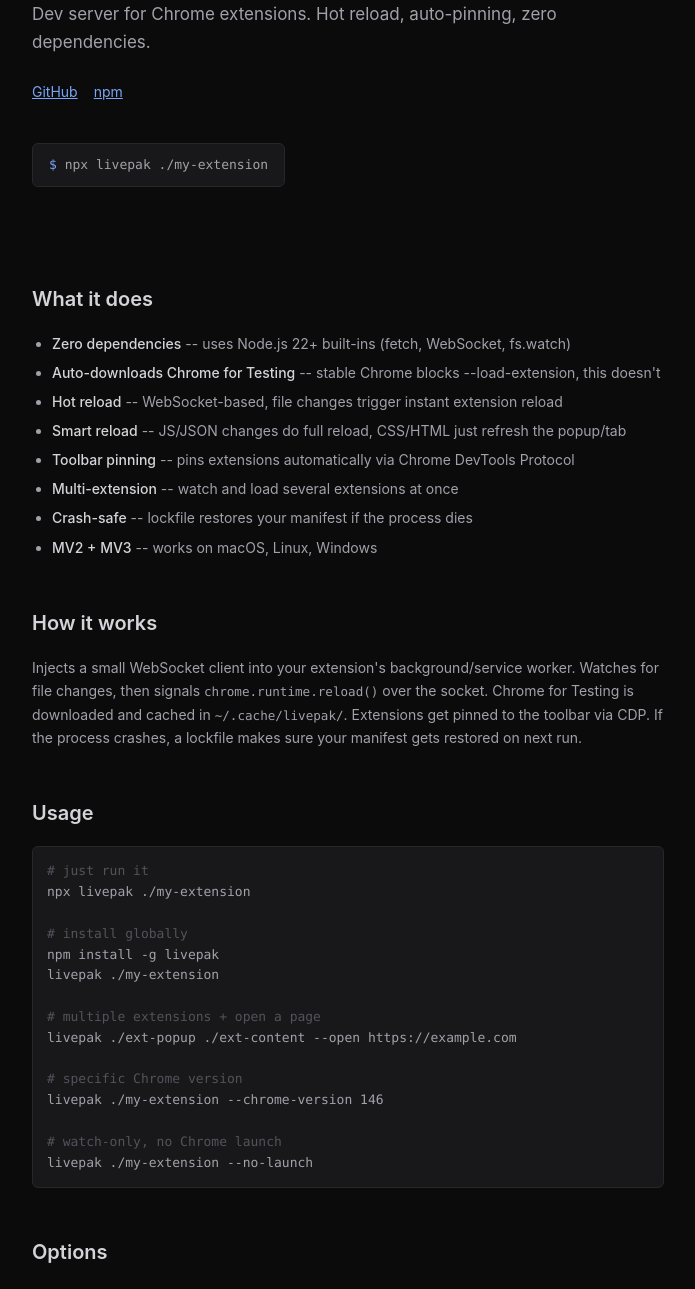
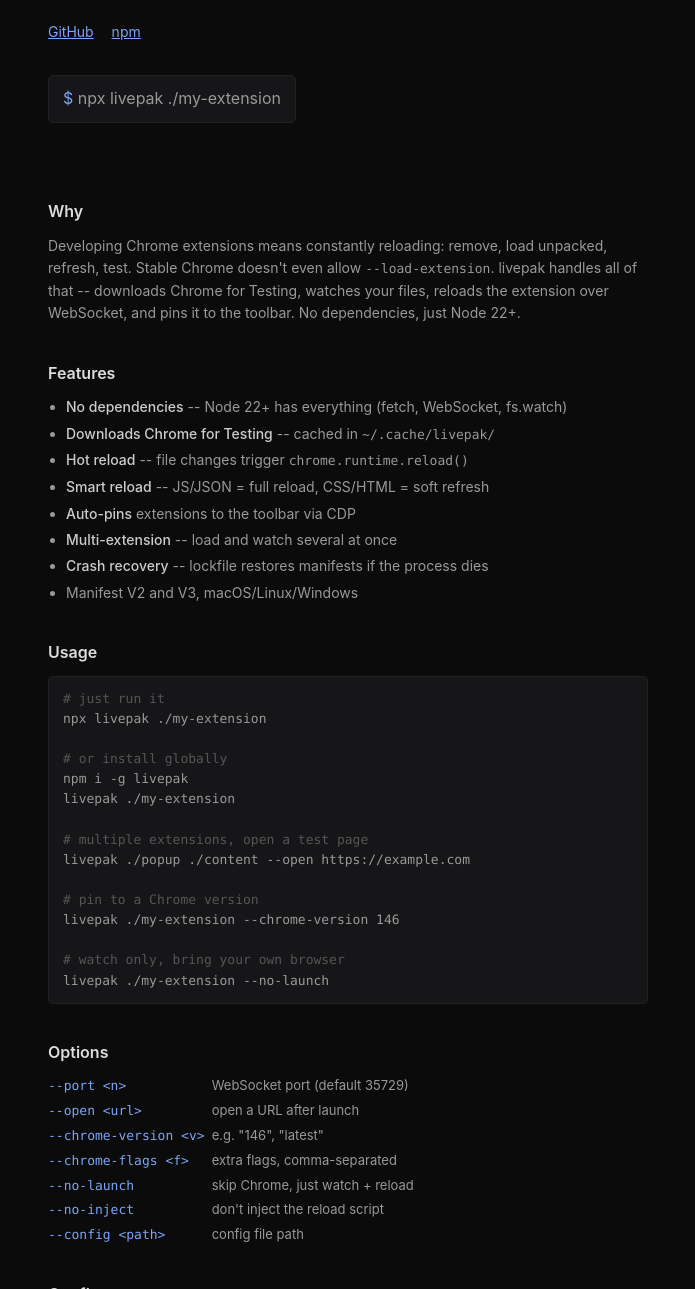
Before and after one commit to jeanpierrecarvalho/livepak, a browser extension: page docs/index.html in a window 1280 px wide. Shown: the part 157-1446 px from the top of the page, without its empty margins (292-987 px from the left). Drawn offline with Linux system fonts and the light colour scheme.

Commit message:
docs: rewrite landing page

```diff
--- a/docs/index.html
+++ b/docs/index.html
@@ -6,242 +6,143 @@
   <title>livepak</title>
   <meta name="description" content="Dev server for Chrome extensions. Hot reload, auto-pinning, zero dependencies.">
   <meta property="og:title" content="livepak">
-  <meta property="og:description" content="Zero-dependency Chrome extension dev server.">
+  <meta property="og:description" content="Dev server for Chrome extensions. Hot reload, auto-pinning, zero dependencies.">
   <meta property="og:type" content="website">
   <meta property="og:url" content="https://jeanpierrecarvalho.github.io/livepak/">
   <style>
     * { margin: 0; padding: 0; box-sizing: border-box; }
-
     body {
-      font-family: -apple-system, BlinkMacSystemFont, 'Segoe UI', Roboto, sans-serif;
+      font-family: -apple-system, BlinkMacSystemFont, 'Segoe UI', sans-serif;
       background: #0b0b0c;
-      color: #d4d4d8;
-      line-height: 1.65;
-      -webkit-font-smoothing: antialiased;
+      color: #ccc;
+      line-height: 1.6;
     }
-
     a { color: #7ba4f5; }
-    a:hover { color: #a3c2ff; }
-    code { font-family: 'SF Mono', 'Cascadia Code', Consolas, monospace; font-size: 0.9em; }
-
-    .wrap {
-      max-width: 680px;
+    code, pre {
+      font-family: 'SF Mono', Consolas, monospace;
+      font-size: 13px;
+    }
+    .w {
+      max-width: 640px;
       margin: 0 auto;
-      padding: 80px 24px 60px;
+      padding: 72px 20px 48px;
     }
-
     h1 {
-      font-size: 42px;
+      font-size: 36px;
       font-weight: 700;
-      letter-spacing: -1.5px;
-      margin-bottom: 8px;
+      letter-spacing: -1px;
     }
-
-    .tagline {
-      color: #a1a1aa;
-      font-size: 17px;
-      margin-bottom: 24px;
+    .sub {
+      color: #888;
+      margin: 6px 0 20px;
     }
-
-    .links {
-      display: flex;
-      gap: 16px;
-      font-size: 14px;
+    .links { font-size: 14px; margin-bottom: 32px; }
+    .links a { margin-right: 14px; }
+    .cmd {
+      background: #161618;
+      border: 1px solid #222;
+      border-radius: 5px;
+      padding: 10px 14px;
+      color: #999;
+      display: inline-block;
       margin-bottom: 40px;
-    }
-
-    .install-cmd {
-      display: inline-block;
-      background: #18181b;
-      border: 1px solid #27272a;
-      border-radius: 6px;
-      padding: 10px 16px;
-      font-family: 'SF Mono', 'Cascadia Code', Consolas, monospace;
-      font-size: 13px;
-      color: #a1a1aa;
-      margin-bottom: 48px;
       cursor: pointer;
     }
-
-    .install-cmd:hover { border-color: #3f3f46; }
-    .install-cmd span { color: #7ba4f5; user-select: none; }
-
+    .cmd:hover { border-color: #333; }
+    .cmd b { color: #7ba4f5; font-weight: normal; }
     h2 {
-      font-size: 20px;
+      font-size: 16px;
       font-weight: 600;
-      margin-top: 48px;
-      margin-bottom: 16px;
+      color: #ddd;
+      margin: 36px 0 10px;
     }
-
-    ul {
-      padding-left: 20px;
-      color: #a1a1aa;
-      font-size: 14px;
+    p, li { font-size: 14px; color: #999; }
+    ul { padding-left: 18px; }
+    li { margin-bottom: 4px; }
+    li strong { color: #ccc; font-weight: 500; }
+    .block {
+      background: #161618;
+      border: 1px solid #222;
+      border-radius: 5px;
+      margin: 10px 0 16px;
+      overflow: hidden;
     }
-
-    ul li { margin-bottom: 6px; }
-    ul li strong { color: #d4d4d8; font-weight: 500; }
-
-    .pre-wrap {
-      background: #18181b;
-      border: 1px solid #27272a;
-      border-radius: 6px;
-      overflow: hidden;
-      margin: 12px 0 20px;
+    pre { padding: 12px 14px; color: #999; overflow-x: auto; line-height: 1.55; }
+    pre .c { color: #555; }
+    table { width: 100%; border-collapse: collapse; font-size: 13px; margin: 8px 0; }
+    th { text-align: left; padding: 6px 12px; color: #666; font-size: 11px; text-transform: uppercase; letter-spacing: 0.5px; font-weight: 600; border-bottom: 1px solid #1a1a1e; }
+    td { padding: 6px 12px; color: #888; border-bottom: 1px solid #1a1a1e; }
+    td:first-child { color: #ccc; }
+    tr:last-child td { border: none; }
+    .me { color: #7ba4f5; }
+    .flag { color: #7ba4f5; white-space: nowrap; min-width: 160px; display: inline-block; }
+    .opts p { margin: 3px 0; font-size: 13px; }
+    footer { margin-top: 48px; padding-top: 20px; border-top: 1px solid #1a1a1e; font-size: 12px; color: #555; }
+    footer a { color: #666; text-decoration: none; }
+    footer a:hover { color: #999; }
+    @media (max-width: 480px) {
+      .flag { display: block; min-width: auto; }
     }
-
-    .pre-label {
-      padding: 8px 14px;
-      font-size: 11px;
-      color: #52525b;
-      border-bottom: 1px solid #27272a;
-    }
-
-    pre {
-      padding: 14px;
-      overflow-x: auto;
-      font-family: 'SF Mono', 'Cascadia Code', Consolas, monospace;
-      font-size: 13px;
-      line-height: 1.6;
-      color: #a1a1aa;
-    }
-
-    pre .c { color: #52525b; }
-
-    .tbl {
-      overflow-x: auto;
-      margin: 12px 0;
-    }
-
-    table {
-      width: 100%;
-      border-collapse: collapse;
-      font-size: 13px;
-    }
-
-    th, td {
-      text-align: left;
-      padding: 8px 14px;
-      border-bottom: 1px solid #1e1e22;
-    }
-
-    th {
-      color: #71717a;
-      font-weight: 600;
-      font-size: 12px;
-      text-transform: uppercase;
-      letter-spacing: 0.5px;
-    }
-
-    td { color: #a1a1aa; }
-    td:first-child { color: #d4d4d8; }
-    tr:last-child td { border-bottom: none; }
-    .hl { color: #7ba4f5; font-weight: 500; }
-
-    .opts {
-      font-size: 13px;
-      color: #a1a1aa;
-    }
-
-    .opt {
-      display: flex;
-      gap: 12px;
-      padding: 5px 0;
-    }
-
-    .opt code {
-      color: #7ba4f5;
-      white-space: nowrap;
-      min-width: 170px;
-    }
-
-    @media (max-width: 540px) {
-      .opt { flex-direction: column; gap: 0; }
-      .opt code { min-width: auto; }
-    }
-
-    footer {
-      margin-top: 56px;
-      padding-top: 24px;
-      border-top: 1px solid #1e1e22;
-      font-size: 13px;
-      color: #52525b;
-    }
-
-    footer a { color: #71717a; text-decoration: none; }
-    footer a:hover { color: #a1a1aa; }
   </style>
 </head>
 <body>
-  <div class="wrap">
-
+  <div class="w">
     <h1>livepak</h1>
-    <p class="tagline">Dev server for Chrome extensions. Hot reload, auto-pinning, zero dependencies.</p>
-
+    <p class="sub">Dev server for Chrome extensions. Hot reload, auto-pinning, zero dependencies.</p>
     <div class="links">
       <a href="https://github.com/jeanpierrecarvalho/livepak">GitHub</a>
       <a href="https://www.npmjs.com/package/livepak">npm</a>
     </div>
+    <div class="cmd" onclick="navigator.clipboard.writeText('npx livepak ./my-extension')"><b>$</b> npx livepak ./my-extension</div>
 
-    <div class="install-cmd" onclick="navigator.clipboard.writeText('npx livepak ./my-extension')">
-      <span>$ </span>npx livepak ./my-extension
-    </div>
+    <h2>Why</h2>
+    <p>Developing Chrome extensions means constantly reloading: remove, load unpacked, refresh, test. Stable Chrome doesn't even allow <code>--load-extension</code>. livepak handles all of that -- downloads Chrome for Testing, watches your files, reloads the extension over WebSocket, and pins it to the toolbar. No dependencies, just Node 22+.</p>
 
-    <h2>What it does</h2>
+    <h2>Features</h2>
     <ul>
-      <li><strong>Zero dependencies</strong> -- uses Node.js 22+ built-ins (fetch, WebSocket, fs.watch)</li>
-      <li><strong>Auto-downloads Chrome for Testing</strong> -- stable Chrome blocks --load-extension, this doesn't</li>
-      <li><strong>Hot reload</strong> -- WebSocket-based, file changes trigger instant extension reload</li>
-      <li><strong>Smart reload</strong> -- JS/JSON changes do full reload, CSS/HTML just refresh the popup/tab</li>
-      <li><strong>Toolbar pinning</strong> -- pins extensions automatically via Chrome DevTools Protocol</li>
-      <li><strong>Multi-extension</strong> -- watch and load several extensions at once</li>
-      <li><strong>Crash-safe</strong> -- lockfile restores your manifest if the process dies</li>
-      <li><strong>MV2 + MV3</strong> -- works on macOS, Linux, Windows</li>
+      <li><strong>No dependencies</strong> -- Node 22+ has everything (fetch, WebSocket, fs.watch)</li>
+      <li><strong>Downloads Chrome for Testing</strong> -- cached in <code>~/.cache/livepak/</code></li>
+      <li><strong>Hot reload</strong> -- file changes trigger <code>chrome.runtime.reload()</code></li>
+      <li><strong>Smart reload</strong> -- JS/JSON = full reload, CSS/HTML = soft refresh</li>
+      <li><strong>Auto-pins</strong> extensions to the toolbar via CDP</li>
+      <li><strong>Multi-extension</strong> -- load and watch several at once</li>
+      <li><strong>Crash recovery</strong> -- lockfile restores manifests if the process dies</li>
+      <li>Manifest V2 and V3, macOS/Linux/Windows</li>
     </ul>
 
-    <h2>How it works</h2>
-    <p style="color:#a1a1aa; font-size:14px;">
-      Injects a small WebSocket client into your extension's background/service worker.
-      Watches for file changes, then signals <code>chrome.runtime.reload()</code> over the socket.
-      Chrome for Testing is downloaded and cached in <code>~/.cache/livepak/</code>.
-      Extensions get pinned to the toolbar via CDP.
-      If the process crashes, a lockfile makes sure your manifest gets restored on next run.
-    </p>
-
     <h2>Usage</h2>
-
-    <div class="pre-wrap">
+    <div class="block">
       <pre><span class="c"># just run it</span>
 npx livepak ./my-extension
 
-<span class="c"># install globally</span>
-npm install -g livepak
+<span class="c"># or install globally</span>
+npm i -g livepak
 livepak ./my-extension
 
-<span class="c"># multiple extensions + open a page</span>
-livepak ./ext-popup ./ext-content --open https://example.com
+<span class="c"># multiple extensions, open a test page</span>
+livepak ./popup ./content --open https://example.com
 
-<span class="c"># specific Chrome version</span>
+<span class="c"># pin to a Chrome version</span>
 livepak ./my-extension --chrome-version 146
 
-<span class="c"># watch-only, no Chrome launch</span>
+<span class="c"># watch only, bring your own browser</span>
 livepak ./my-extension --no-launch</pre>
     </div>
 
     <h2>Options</h2>
     <div class="opts">
-      <div class="opt"><code>--port &lt;n&gt;</code> WebSocket port (default: 35729)</div>
-      <div class="opt"><code>--open &lt;url&gt;</code> Open a URL after launch</div>
-      <div class="opt"><code>--chrome-version &lt;v&gt;</code> Chrome version ("146", "latest")</div>
-      <div class="opt"><code>--chrome-flags &lt;f&gt;</code> Extra flags, comma-separated</div>
-      <div class="opt"><code>--no-launch</code> Just watch, don't open Chrome</div>
-      <div class="opt"><code>--no-inject</code> Skip reload script injection</div>
-      <div class="opt"><code>--config &lt;path&gt;</code> Config file (default: ./livepak.config.json)</div>
+      <p><code class="flag">--port &lt;n&gt;</code> WebSocket port (default 35729)</p>
+      <p><code class="flag">--open &lt;url&gt;</code> open a URL after launch</p>
+      <p><code class="flag">--chrome-version &lt;v&gt;</code> e.g. "146", "latest"</p>
+      <p><code class="flag">--chrome-flags &lt;f&gt;</code> extra flags, comma-separated</p>
+      <p><code class="flag">--no-launch</code> skip Chrome, just watch + reload</p>
+      <p><code class="flag">--no-inject</code> don't inject the reload script</p>
+      <p><code class="flag">--config &lt;path&gt;</code> config file path</p>
     </div>
 
-    <h2>Config file</h2>
-    <p style="color:#a1a1aa; font-size:14px; margin-bottom:4px;">Optional <code>livepak.config.json</code> in your project root:</p>
-    <div class="pre-wrap">
+    <h2>Config</h2>
+    <p>Drop a <code>livepak.config.json</code> in your project root:</p>
+    <div class="block">
       <pre>{
   "extensions": ["./src/extension"],
   "port": 4000,
@@ -251,26 +152,19 @@
 }</pre>
     </div>
 
-    <h2>vs. others</h2>
-    <div class="tbl">
+    <h2>Comparison</h2>
+    <div style="overflow-x:auto">
       <table>
-        <thead>
-          <tr><th>Tool</th><th>Deps</th><th>Lock-in</th><th>Reload</th><th>Pin</th><th>Content</th></tr>
-        </thead>
-        <tbody>
-          <tr><td class="hl">livepak</td><td>0</td><td>None</td><td>Yes</td><td>Yes</td><td>Yes</td></tr>
-          <tr><td>Plasmo</td><td>Heavy</td><td>Yes</td><td>Yes</td><td>No</td><td>Yes</td></tr>
-          <tr><td>WXT</td><td>Heavy</td><td>Vite</td><td>Yes</td><td>No</td><td>Yes</td></tr>
-          <tr><td>CRXJS</td><td>Heavy</td><td>Vite</td><td>Yes</td><td>No</td><td>No</td></tr>
-          <tr><td>web-ext</td><td>Medium</td><td>None</td><td>Firefox only</td><td>No</td><td>No</td></tr>
-        </tbody>
+        <tr><th>Tool</th><th>Deps</th><th>Lock-in</th><th>Reload</th><th>Pin</th></tr>
+        <tr><td class="me">livepak</td><td>0</td><td>None</td><td>Yes</td><td>Yes</td></tr>
+        <tr><td>Plasmo</td><td>Heavy</td><td>Yes</td><td>Yes</td><td>No</td></tr>
+        <tr><td>WXT</td><td>Heavy</td><td>Vite</td><td>Yes</td><td>No</td></tr>
+        <tr><td>CRXJS</td><td>Heavy</td><td>Vite</td><td>Yes</td><td>No</td></tr>
+        <tr><td>web-ext</td><td>Medium</td><td>None</td><td>Firefox only</td><td>No</td></tr>
       </table>
     </div>
 
-    <footer>
-      MIT &middot; <a href="https://github.com/jeanpierrecarvalho/livepak">source</a> &middot; <a href="https://www.npmjs.com/package/livepak">npm</a>
-    </footer>
-
+    <footer>MIT &middot; <a href="https://github.com/jeanpierrecarvalho/livepak">source</a> &middot; <a href="https://www.npmjs.com/package/livepak">npm</a></footer>
   </div>
 </body>
 </html>
```
